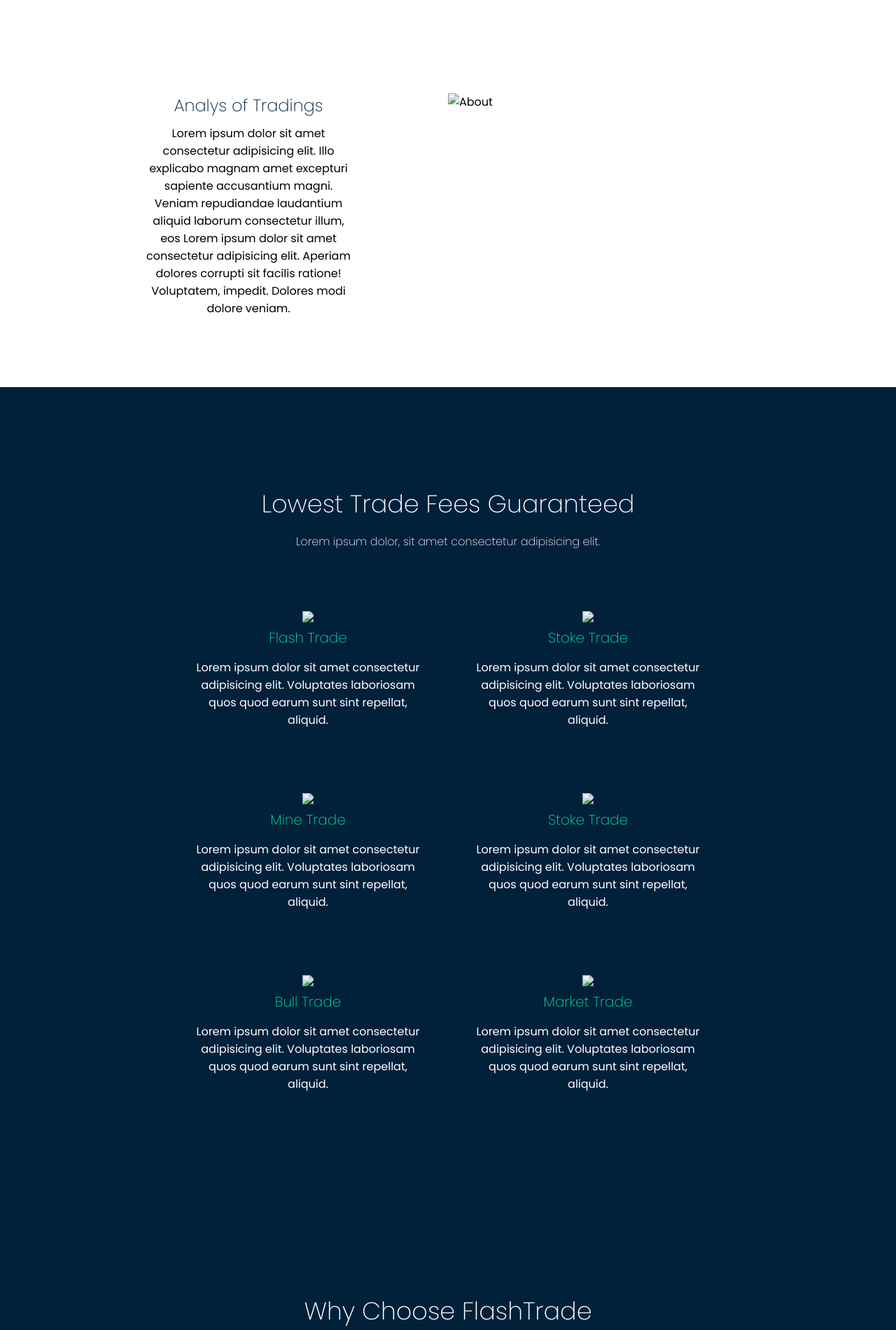
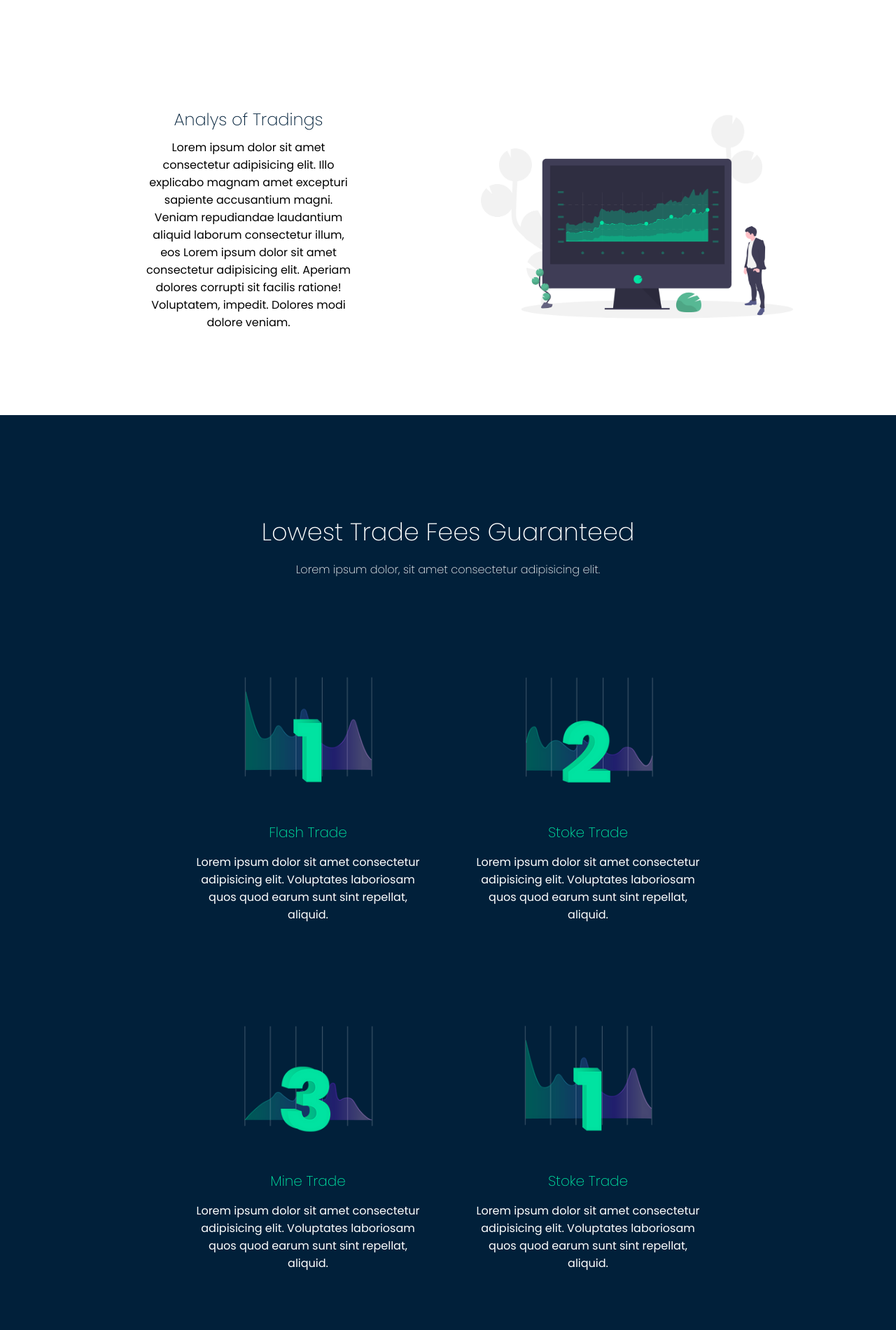
Before and after one commit to koratprincy/Flashtrade-A-Trading-New-Era, a plain HTML site: page index.html in a window 1280 px wide. Shown: the part 900-2800 px from the top of the page at 70% size. Drawn offline with Linux system fonts and the light colour scheme.

Commit message:
updated
updated

```diff
--- a/index.html
+++ b/index.html
@@ -32,7 +32,7 @@
             <a href="#" class="btn">Read About</a>
         </div>
         <div class="main_logo">
-            <img src="images/e4f166_584a099c077f41a687e46942851526f7_mv2.webp" alt="main_logo">
+            <img src="e4f166_584a099c077f41a687e46942851526f7_mv2.webp" alt="main_logo">
         </div>
 
     </section>
@@ -48,7 +48,7 @@
                 </div>
             </div>
             <div class="w50">
-                <img src="images/undraw_financial_data_es63.png" class="img" alt="About">
+                <img src="undraw_financial_data_es63.png" class="img" alt="About">
             </div>
         </div>
     </section>
@@ -61,37 +61,37 @@
         </div>
         <div class="content">
             <div class="servicesBx">
-                <img src="images/one.webp">
+                <img src="one.webp">
                 <h2>Flash Trade</h2>
                 <p>Lorem ipsum dolor sit amet consectetur adipisicing elit. Voluptates laboriosam quos quod earum sunt
                     sint repellat, aliquid.</p>
             </div>
             <div class="servicesBx">
-                <img src="images/two.webp">
+                <img src="two.webp">
                 <h2>Stoke Trade</h2>
                 <p>Lorem ipsum dolor sit amet consectetur adipisicing elit. Voluptates laboriosam quos quod earum sunt
                     sint repellat, aliquid.</p>
             </div>
             <div class="servicesBx">
-                <img src="images/three.webp">
+                <img src="three.webp">
                 <h2>Mine Trade</h2>
                 <p>Lorem ipsum dolor sit amet consectetur adipisicing elit. Voluptates laboriosam quos quod earum sunt
                     sint repellat, aliquid.</p>
             </div>
             <div class="servicesBx">
-                <img src="images/one.webp">
+                <img src="one.webp">
                 <h2>Stoke Trade</h2>
                 <p>Lorem ipsum dolor sit amet consectetur adipisicing elit. Voluptates laboriosam quos quod earum sunt
                     sint repellat, aliquid.</p>
             </div>
             <div class="servicesBx">
-                <img src="images/two.webp">
+                <img src="two.webp">
                 <h2>Bull Trade</h2>
                 <p>Lorem ipsum dolor sit amet consectetur adipisicing elit. Voluptates laboriosam quos quod earum sunt
                     sint repellat, aliquid.</p>
             </div>
             <div class="servicesBx">
-                <img src="images/three.webp">
+                <img src="three.webp">
                 <h2>Market Trade</h2>
                 <p>Lorem ipsum dolor sit amet consectetur adipisicing elit. Voluptates laboriosam quos quod earum sunt
                     sint repellat, aliquid.</p>
@@ -111,10 +111,10 @@
                     tell a story and let your users know a little more about you.</p>
             </div>
             <div class="workBx">
-                <img src="images/pic-2.webp" alt="">
+                <img src="pic-2.webp" alt="">
             </div>
             <div class="workBx">
-                <img src="images/pic-3.webp" alt="">
+                <img src="pic-3.webp" alt="">
             </div>
             <div class="workBx">
                 <h1>Cloud Platform</h1>
@@ -129,7 +129,7 @@
                     tell a story and let your users know a little more about you.</p>
             </div>
             <div class="workBx">
-                <img src="images/pic-4.webp" alt="">
+                <img src="pic-4.webp" alt="">
             </div>
 
         </div>
```
